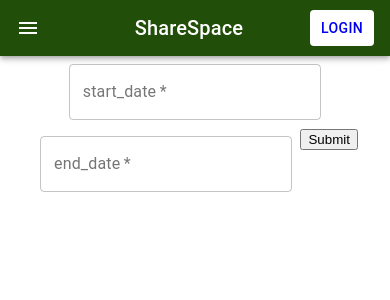
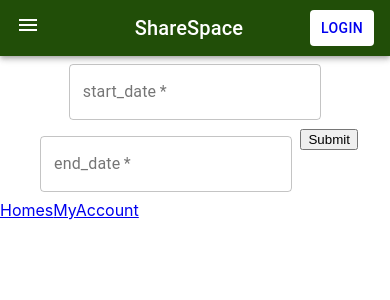
Before and after one commit to curlygirltech/Getaway, a React (Create React App) app in the folder client/: page /booking/1/edit in a window 390 px wide. Both pictures are taken after a click on the button "menu". Shown: the top 300 px of the page. Built offline with nearby package versions, Linux system fonts and the light colour scheme; no server answers; the HTML template or start-up script is replaced by a standard one.

Commit message:
add links to hamburger menu

```diff
--- a/client/src/Layout/Nav.jsx
+++ b/client/src/Layout/Nav.jsx
@@ -8,6 +8,9 @@
 import Button from "@material-ui/core/Button";
 import IconButton from "@material-ui/core/IconButton";
 import MenuIcon from "@material-ui/icons/Menu";
+
+import ClickAwayListener from "@material-ui/core/ClickAwayListener";
+import Portal from "@material-ui/core/Portal";
 
 const useStyles = makeStyles((theme) => ({
   root: {
@@ -25,6 +28,16 @@
   const classes = useStyles();
   const { currentUser, handleLogout } = props;
 
+  const [open, setOpen] = React.useState(false);
+
+  const handleClick = () => {
+    setOpen((prev) => !prev);
+  };
+
+  const handleClickAway = () => {
+    setOpen(false);
+  };
+
   return (
     <>
       <div className={classes.root}>
@@ -36,11 +49,23 @@
               color="inherit"
               aria-label="menu"
             >
-
-              <MenuIcon />
+              <ClickAwayListener onClickAway={handleClickAway}>
+                <div>
+                  <MenuIcon type="button" onClick={handleClick}>
+                    Open menu dropdown
+                  </MenuIcon>
+                  {open ? (
+                    <Portal>
+                      <div className={classes.dropdown}>
+                        <Link to="/homes">Homes</Link>
+                        <Link to="/bookingconfirmation">MyAccount</Link>
+                      </div>
+                    </Portal>
+                  ) : null}
+                </div>
+              </ClickAwayListener>
             </IconButton>
             <Typography variant="h6" className={classes.title}>
-
               ShareSpace
             </Typography>
             {currentUser ? (
@@ -55,13 +80,11 @@
                 </Link>
               </Button>
             )}
-            {
-
-              currentUser &&
+            {currentUser && (
               <>
-                <Link>homes</Link>
+                <Link></Link>
               </>
-            }
+            )}
           </Toolbar>
         </AppBar>
       </div>
--- a/client/src/screens/EditBooking.jsx
+++ b/client/src/screens/EditBooking.jsx
@@ -20,7 +20,7 @@
     end_date: '',
   })
   const { start_date, end_date } = formData
-  const { bookings } = props
+  const { bookings, handleEdit } = props
   const { id } = useParams()
 
   useEffect(() => {
@@ -49,10 +49,10 @@
     className={classes.root}
     noValidate
     autoComplete="off"
-    // onSubmit={(e) => {
-    //   e.preventDefault();
-    //   handleLogin(formData);
-    // }}
+    onSubmit={(e) => {
+      e.preventDefault();
+      handleEdit(id, formData);
+    }}
   >
     <TextField
       required
```
Lines whose indentation alone changed are shown as unchanged.
